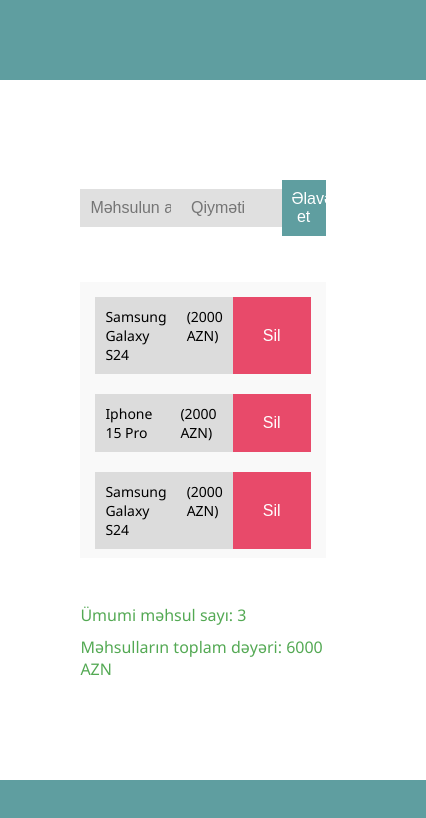
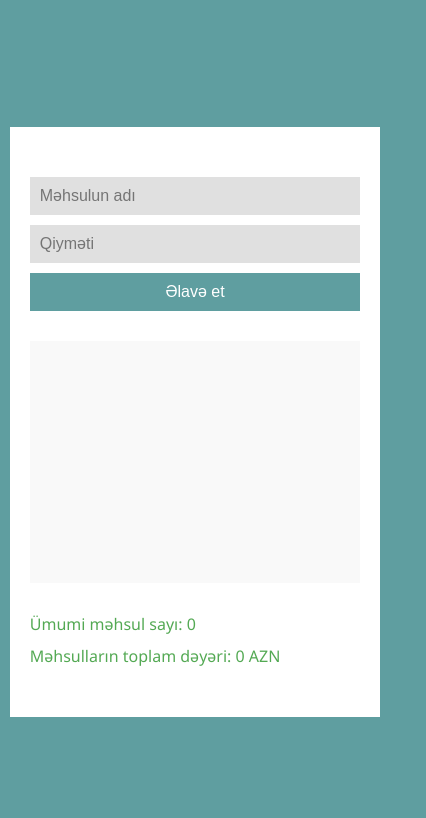
Before and after one commit to hazratahmdzd/Product-Store, a plain HTML site: page index.html in a window 390 px wide. Shown: the whole page, 426 px wide, since content can reach past the window. Drawn offline with Linux system fonts and the light colour scheme.

Commit message:
added functionality and responsivity

```diff
--- a/index.html
+++ b/index.html
@@ -9,30 +9,14 @@
   <body>
     <div class="main_container">
       <div class="input_container">
-        <input placeholder="Məhsulun adı" type="text" />
-        <input placeholder="Qiyməti" type="text" />
-        <button>Əlavə et</button>
+        <input class="product_name" placeholder="Məhsulun adı" type="text" />
+        <input class="product_price" placeholder="Qiyməti" type="number" />
+        <button onclick="addProduct()">Əlavə et</button>
       </div>
-      <ul class="product_list">
-        <li>
-          <span>Samsung Galaxy S24</span>
-          <span>(2000 AZN)</span>
-          <button>Sil</button>
-        </li>
-        <li>
-          <span>Iphone 15 Pro</span>
-          <span>(2000 AZN)</span>
-          <button>Sil</button>
-        </li>
-        <li>
-          <span>Samsung Galaxy S24</span>
-          <span>(2000 AZN)</span>
-          <button>Sil</button>
-        </li>
-      </ul>
+      <ul class="product_list"></ul>
       <div class="total_container">
-        <div>Ümumi məhsul sayı: <span>3</span></div>
-        <div>Məhsulların toplam dəyəri: <span>6000</span> AZN</div>
+        <div>Ümumi məhsul sayı: <span class="total_product"></span></div>
+        <div>Məhsulların toplam dəyəri: <span class="total_price"></span> AZN</div>
       </div>
     </div>
 
--- a/main.js
+++ b/main.js
@@ -0,0 +1,79 @@
+const productName = document.querySelector(".product_name");
+const productPrice = document.querySelector(".product_price");
+const productListContainer = document.querySelector(".product_list");
+const totalProduct = document.querySelector(".total_product");
+const totalPrice = document.querySelector(".total_price");
+const inputContainer = document.querySelector(".input_container");
+
+let productList = JSON.parse(localStorage.getItem("hazrat_product_list")) || [];
+
+const generateUUID = () => {
+  return crypto.randomUUID();
+};
+
+totalProduct.textContent = 0;
+totalPrice.textContent = 0;
+
+const getAllProduct = () => {
+  productListContainer.innerHTML = "";
+  let totalPriceValue = 0;
+  if (productList.length > 0) {
+    productList.map((product) => {
+      let productElement = document.createElement("li");
+      let productNameElement = document.createElement("span");
+      let productPriceElement = document.createElement("span");
+      let productDeleteButton = document.createElement("button");
+      productDeleteButton.textContent = "Sil";
+      productNameElement.textContent = product.name;
+      productPriceElement.textContent = product.price;
+
+      productDeleteButton.addEventListener("click", () =>
+        deleteProduct(product.id)
+      );
+
+      productElement.append(productNameElement);
+      productElement.append(productPriceElement);
+      productElement.append(productDeleteButton);
+
+      productListContainer.append(productElement);
+
+      totalPriceValue += parseInt(product.price);
+    });
+  }
+  totalProduct.textContent = productList.length;
+  totalPrice.textContent = totalPriceValue;
+};
+
+getAllProduct();
+
+const addProduct = () => {
+  if (productName.value !== "" && productPrice.value !== "" ) {
+    productList = [
+      ...productList,
+      {
+        id: generateUUID(),
+        name: productName.value,
+        price: productPrice.value,
+      },
+    ];
+
+    localStorage.setItem("hazrat_product_list", JSON.stringify(productList));
+
+    productName.value = "";
+    productPrice.value = "";
+
+    getAllProduct();
+  }
+};
+
+const deleteProduct = (id) => {
+  productList = productList.filter((product) => product.id !== id);
+  localStorage.setItem("hazrat_product_list", JSON.stringify(productList));
+  getAllProduct();
+};
+
+inputContainer.addEventListener("keydown", (e) => {
+    if(e.key === "Enter") {
+        addProduct();
+    }
+})
--- a/style.css
+++ b/style.css
@@ -7,10 +7,16 @@
   --delete-button-color: rgb(232, 74, 106);
 }
 
+* {
+  margin: 0;
+  padding: 0;
+  box-sizing: border-box;
+}
+
 body {
   width: 100%;
   height: 100vh;
-    font-family: 'Segoe UI', Tahoma, Geneva, Verdana, sans-serif;
+  font-family: "Segoe UI", Tahoma, Geneva, Verdana, sans-serif;
   display: flex;
   align-items: center;
   justify-content: center;
@@ -18,8 +24,8 @@ body {
   overflow: hidden;
 
   .main_container {
-        width: 500px;
-        height: 500px;
+    width: 700px;
+    height: 700px;
     background-color: var(--white-color);
     padding: 100px;
     display: flex;
@@ -33,7 +39,7 @@ body {
       width: 100%;
 
       input {
-                width: 35%;
+        width: 40%;
         padding: 10px;
         background-color: var(--input-color);
         border: none;
@@ -112,3 +118,32 @@ body {
     }
   }
 }
+
+input[type="number"]::-webkit-inner-spin-button,
+input[type="number"]::-webkit-outer-spin-button {
+  appearance: none;
+}
+
+@media (max-width: 786px) {
+  body {
+    .main_container {
+      width: 95%;
+      height: 70vh;
+      margin: auto;
+      padding: 50px 20px;
+
+      .input_container {
+        flex-direction: column;
+        gap: 10px;
+
+        input {
+          width: 100%;
+        }
+
+        button {
+          width: 100%;
+        }
+      }
+    }
+  }
+}
```
Lines whose indentation alone changed are shown as unchanged.
